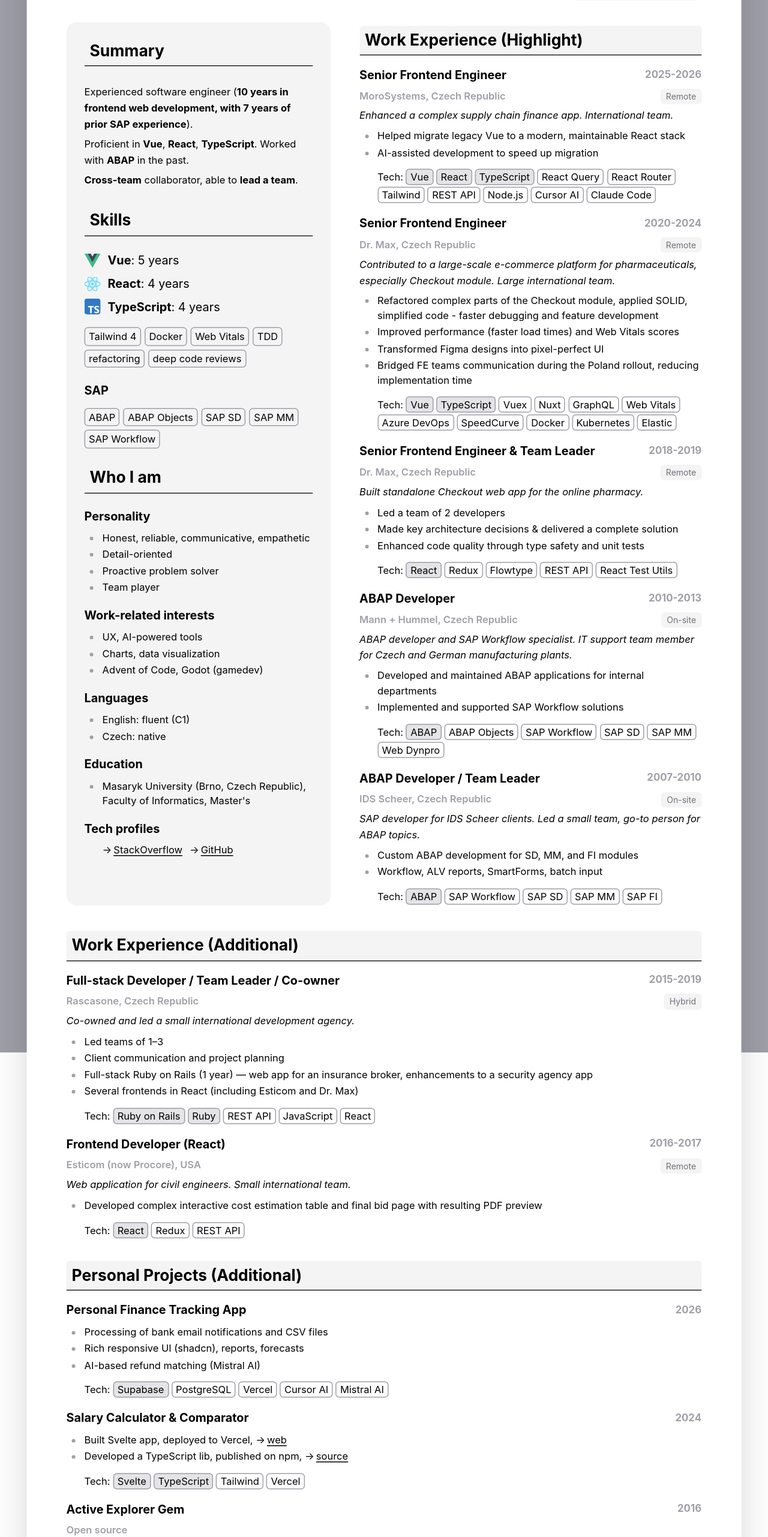
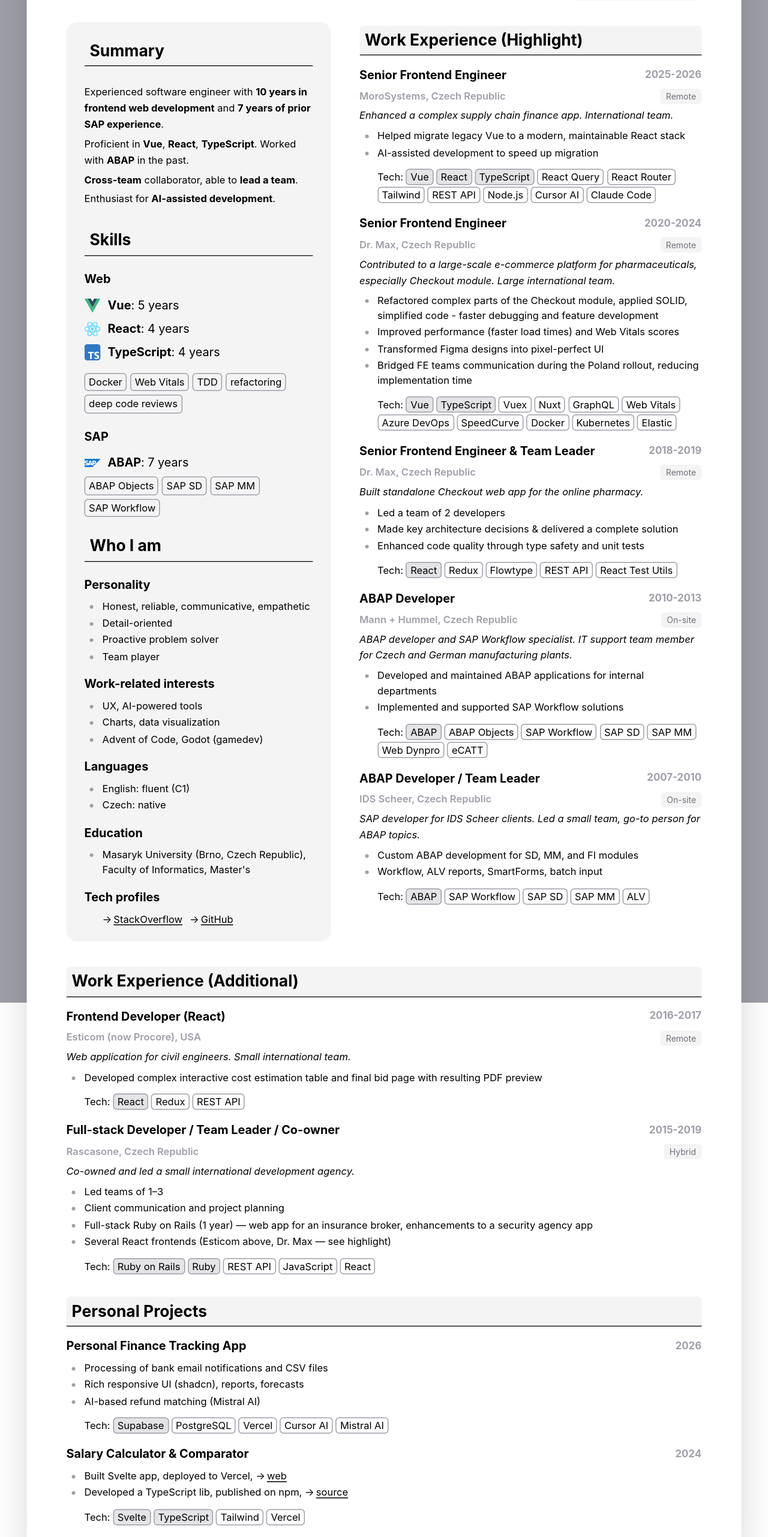
Before and after one commit to exmaxx/curriculum-vitae, a SvelteKit app: page / in a window 1280 px wide. Shown: the part 234-2797 px from the top of the page at 60% size. Built offline with nearby package versions, Linux system fonts and the light colour scheme.

Commit message:
--wip-- [skip ci]

```diff
--- a/src/routes/[[lang]]/(components)/ExperienceProjectsOther.svelte
+++ b/src/routes/[[lang]]/(components)/ExperienceProjectsOther.svelte
@@ -14,12 +14,6 @@
 			proj_calculator_link_1: 'web',
 			proj_calculator_link_2: 'zdroj',
 			proj_calculator_position: 'Kalkulačka a srovnávač platů',
-
-			proj_explorer_description: 'Knihovna pro Ruby, která zobrazuje runtime data a jejich vazby jako obrázek.',
-			proj_explorer_details_1: 'Usnadňuje debugging v Ruby on Rails (výstup do konzole i GraphViz obrázek),',
-			proj_explorer_link_1: 'zdroj',
-			proj_explorer_position: 'Active Explorer Gem',
-			proj_explorer_title: 'Open source',
 		},
 		en: {
 			proj_finance_position: 'Personal Finance Tracking App',
@@ -32,12 +26,6 @@
 			proj_calculator_link_1: 'web',
 			proj_calculator_link_2: 'source',
 			proj_calculator_position: 'Salary Calculator & Comparator',
-
-			proj_explorer_description: 'Ruby library that visualizes runtime data and associations as an image.',
-			proj_explorer_details_1: 'Makes Rails debugging easier (console output and GraphViz image),',
-			proj_explorer_link_1: 'source',
-			proj_explorer_position: 'Active Explorer Gem',
-			proj_explorer_title: 'Open source',
 		},
 	})
 </script>
@@ -89,27 +77,3 @@
 		</div>
 	</Project>
 </section>
-
-<section>
-	<Project position={t('proj_explorer_position')} period="2016" title={t('proj_explorer_title')}>
-		<ul>
-			<li>{t('proj_explorer_description')}</li>
-
-			<li>
-				{t('proj_explorer_details_1')}
-				<a href="https://github.com/exmaxx/active_explorer">{t('proj_explorer_link_1')}</a>
-			</li>
-		</ul>
-
-		<div class="mt-2 ml-5">
-			Tech:
-
-			<ul class="inline list-none pl-0 leading-5">
-				<li class="badge badge-highlight inline">Ruby</li>
-				<li class="badge badge-highlight inline">Ruby on Rails</li>
-				<li class="badge inline">Active Record</li>
-				<li class="badge inline">GraphViz</li>
-			</ul>
-		</div>
-	</Project>
-</section>
--- a/src/routes/[[lang]]/(components)/ExperienceWork.svelte
+++ b/src/routes/[[lang]]/(components)/ExperienceWork.svelte
@@ -216,6 +216,7 @@
 				<li class="badge inline">SAP SD</li>
 				<li class="badge inline">SAP MM</li>
 				<li class="badge inline">Web Dynpro</li>
+				<li class="badge inline">eCATT</li>
 			</ul>
 		</div>
 	</Project>
@@ -245,7 +246,7 @@
 				<li class="badge inline">SAP Workflow</li>
 				<li class="badge inline">SAP SD</li>
 				<li class="badge inline">SAP MM</li>
-				<li class="badge inline">SAP FI</li>
+				<li class="badge inline">ALV</li>
 			</ul>
 		</div>
 	</Project>
--- a/src/routes/[[lang]]/(components)/ExperienceWorkOther.svelte
+++ b/src/routes/[[lang]]/(components)/ExperienceWorkOther.svelte
@@ -11,7 +11,8 @@
 			proj_rascasone_details_2: 'Komunikace s klienty a plánování projektů',
 			proj_rascasone_details_3:
 				'Full-stack v Ruby on Rails (1 rok) — webová aplikace pro pojišťovacího makléře, vylepšení aplikace bezpečnostní agentury',
-			proj_rascasone_details_4: 'Několik frontendů v Reactu',
+			proj_rascasone_details_4:
+				'Několik frontendů v Reactu (Esticom výše, Dr. Max — viz výběr)',
 
 			proj_esticom_description:
 				'Webová aplikace pro stavební inženýry - stavební nákresy, odhady cen prací, rozesílání nabídek. Malý mezinárodní tým.',
@@ -26,7 +27,8 @@
 			proj_rascasone_details_2: 'Client communication and project planning',
 			proj_rascasone_details_3:
 				'Full-stack Ruby on Rails (1 year) — web app for an insurance broker, enhancements to a security agency app',
-			proj_rascasone_details_4: 'Several frontends in React (including Esticom and Dr. Max)',
+			proj_rascasone_details_4:
+				'Several React frontends (Esticom above, Dr. Max — see highlight)',
 
 			proj_esticom_description: 'Web application for civil engineers. Small international team.',
 			proj_esticom_details_1:
@@ -34,6 +36,33 @@
 		},
 	})
 </script>
+
+<section>
+	<Project
+		position="Frontend Developer (React)"
+		period="2016-2017"
+		title="Esticom ({t('now')} Procore), USA"
+		badges={['Remote']}
+		links={[{ url: 'https://www.esticom.com' }]}
+	>
+		<p>
+			<em>{t('proj_esticom_description')}</em>
+		</p>
+
+		<ul>
+			<li>{t('proj_esticom_details_1')}</li>
+		</ul>
+
+		<div class="mt-2 ml-5">
+			Tech:
+			<ul class="inline list-none pl-0 leading-5">
+				<li class="badge badge-highlight inline">React</li>
+				<li class="badge inline">Redux</li>
+				<li class="badge inline">REST API</li>
+			</ul>
+		</div>
+	</Project>
+</section>
 
 <section>
 	<Project
@@ -67,30 +96,3 @@
 		</div>
 	</Project>
 </section>
-
-<section>
-	<Project
-		position="Frontend Developer (React)"
-		period="2016-2017"
-		title="Esticom ({t('now')} Procore), USA"
-		badges={['Remote']}
-		links={[{ url: 'https://www.esticom.com' }]}
-	>
-		<p>
-			<em>{t('proj_esticom_description')}</em>
-		</p>
-
-		<ul>
-			<li>{t('proj_esticom_details_1')}</li>
-		</ul>
-
-		<div class="mt-2 ml-5">
-			Tech:
-			<ul class="inline list-none pl-0 leading-5">
-				<li class="badge badge-highlight inline">React</li>
-				<li class="badge inline">Redux</li>
-				<li class="badge inline">REST API</li>
-			</ul>
-		</div>
-	</Project>
-</section>
--- a/src/routes/[[lang]]/(components)/Lead.svelte
+++ b/src/routes/[[lang]]/(components)/Lead.svelte
@@ -23,7 +23,7 @@
 		{#if lang === Langs.cs}
 			Zkušený software engineer (<strong>10 let ve frontend web developmentu, 7 let předchozích zkušeností se SAP</strong>).
 		{:else}
-			Experienced software engineer (<strong>10 years in frontend web development, with 7 years of prior SAP experience</strong>).
+			Experienced software engineer with <strong>10 years in frontend web development</strong> and <strong>7 years of prior SAP experience</strong>.
 		{/if}
 	</p>
 
@@ -44,4 +44,12 @@
 			<strong>Cross-team</strong> collaborator, able to <strong>lead a team</strong>.
 		{/if}
 	</p>
+
+	<p>
+		{#if lang === Langs.cs}
+			Nadšenec pro <strong>AI-assisted development</strong>.
+		{:else}
+			Enthusiast for <strong>AI-assisted development</strong>.
+		{/if}
+	</p>
 </div>
--- a/src/routes/[[lang]]/(components)/SkillsHighlight.svelte
+++ b/src/routes/[[lang]]/(components)/SkillsHighlight.svelte
@@ -4,17 +4,21 @@
 	const t = useI18n({
 		cs: {
 			skills: 'Dovednosti',
+			web: 'Web',
 			years: 'roky',
 		},
 		en: {
 			skills: 'Skills',
+			web: 'Web',
 			years: 'years',
 		},
 	})
 </script>
 
-<section>
-	<ul class=" flex flex-col gap-1 pl-0">
+<section class="flex flex-col gap-1">
+	<h3 class="mt-0">{t('web')}</h3>
+
+	<ul class="flex flex-col gap-1 pl-0">
 		<li class="flex items-center gap-2 text-nowrap">
 			<picture class="w-4.5">
 				<img src="vue-logo.svg" alt="vue-logo" />
--- a/src/routes/[[lang]]/(components)/SkillsTech.svelte
+++ b/src/routes/[[lang]]/(components)/SkillsTech.svelte
@@ -4,29 +4,43 @@
 	const t = useI18n({
 		cs: {
 			deep_code_reviews: 'hloubkové code reviews',
+			refactoring: 'refaktorování',
 			sap: 'SAP',
+			years: 'roky',
 		},
 		en: {
 			deep_code_reviews: 'deep code reviews',
+			refactoring: 'refactoring',
 			sap: 'SAP',
+			years: 'years',
 		},
 	})
 </script>
 
 <section class="flex flex-col gap-1">
 	<ul class="flex list-none flex-wrap gap-1 pl-0">
-		<li class="badge">Tailwind 4</li>
 		<li class="badge">Docker</li>
 		<li class="badge">Web Vitals</li>
 		<li class="badge">TDD</li>
-		<li class="badge">refactoring</li>
+		<li class="badge">{t('refactoring')}</li>
 		<li class="badge">{t('deep_code_reviews')}</li>
 	</ul>
 
 	<h3>{t('sap')}</h3>
 
+	<ul class="flex flex-col gap-1 pl-0">
+		<li class="flex items-center gap-2 text-nowrap">
+			<picture class="w-4.5">
+				<img src="abap-logo.svg" alt="abap-logo" />
+			</picture>
+
+			<span class="text-[1.2em]">
+				<strong>ABAP</strong>: 7 {t('years')}
+			</span>
+		</li>
+	</ul>
+
 	<ul class="flex list-none flex-wrap gap-1 pl-0">
-		<li class="badge">ABAP</li>
 		<li class="badge">ABAP Objects</li>
 		<li class="badge">SAP SD</li>
 		<li class="badge">SAP MM</li>
--- a/src/routes/[[lang]]/+page.svelte
+++ b/src/routes/[[lang]]/+page.svelte
@@ -24,7 +24,6 @@
 			experience_work_title_selection: 'Praxe (Výběr)',
 			experience_work_title_other: 'Praxe (Další)',
 			experience_projects_title: 'Osobní projekty',
-			experience_projects_title_other: 'Osobní projekty (Další)',
 			who_am_i: 'Kdo jsem',
 		},
 		en: {
@@ -35,7 +34,6 @@
 			experience_work_title_selection: 'Work Experience (Highlight)',
 			experience_work_title_other: 'Work Experience (Additional)',
 			experience_projects_title: 'Personal Projects',
-			experience_projects_title_other: 'Personal Projects (Additional)',
 			who_am_i: 'Who I am',
 		},
 	})
@@ -90,7 +88,7 @@
 
 			<ExperienceWorkOther />
 
-			<h2 class="mt-6 bg-zinc-100">{t('experience_projects_title_other')}</h2>
+			<h2 class="mt-6 bg-zinc-100">{t('experience_projects_title')}</h2>
 
 			<ExperienceProjectsOther />
 		</section>
```
Also changed, not shown: static/abap-logo.svg (added).
